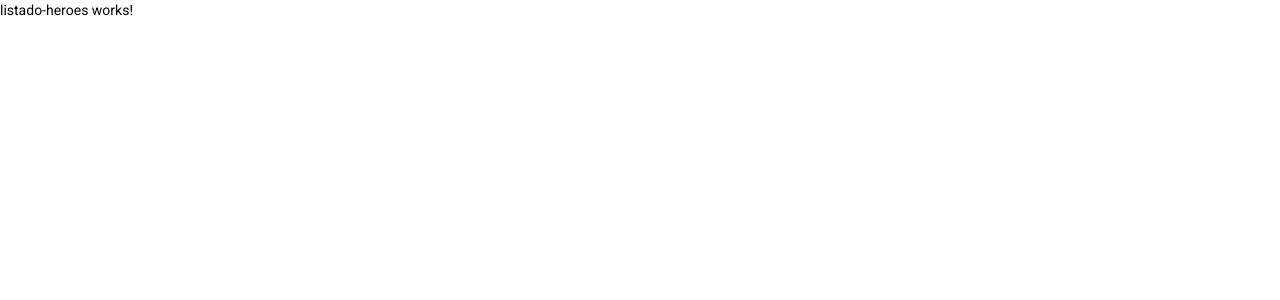
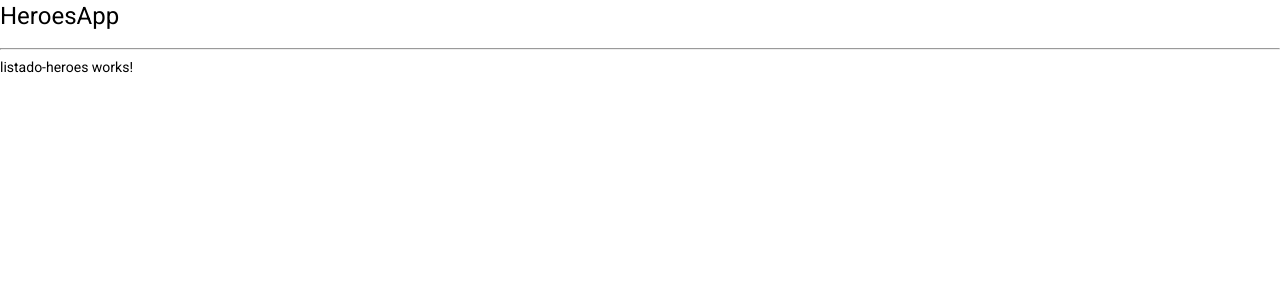
Before and after one commit to SebastianBarciaBeltran/Heroes-Anguar-App, an Angular app: page /heroes/listado in a window 1280 px wide. Shown: the top 300 px of the page. Built offline with nearby package versions, Linux system fonts and the light colour scheme.

Commit message:
second routerOutle for the routes of heroes

```diff
--- a/src/app/heroes/heoroes-routing.module.ts
+++ b/src/app/heroes/heoroes-routing.module.ts
@@ -5,10 +5,12 @@ import { ListadoHeroesComponent } from './pages/listado-heroes/listado-heroes.co
 import { AgregarComponent } from './pages/agregar/agregar.component';
 import { BuscarComponent } from './pages/buscar/buscar.component';
 import { HeroeComponent } from './pages/heroe/heroe.component';
+import { HeroesHomeComponent } from './pages/heroes-home/heroes-home.component';
 
 const routes: Routes = [
   {
     path: '',
+    component: HeroesHomeComponent,
     children: [
       { path: 'listado', component: ListadoHeroesComponent },
       { path: 'agregar', component: AgregarComponent },
--- a/src/app/heroes/pages/heroes-home/heroes-home.component.html
+++ b/src/app/heroes/pages/heroes-home/heroes-home.component.html
@@ -1 +1,4 @@
-<p>heroes-home works!</p>
+<h1>HeroesApp</h1>
+<hr />
+
+<router-outlet></router-outlet>
```
